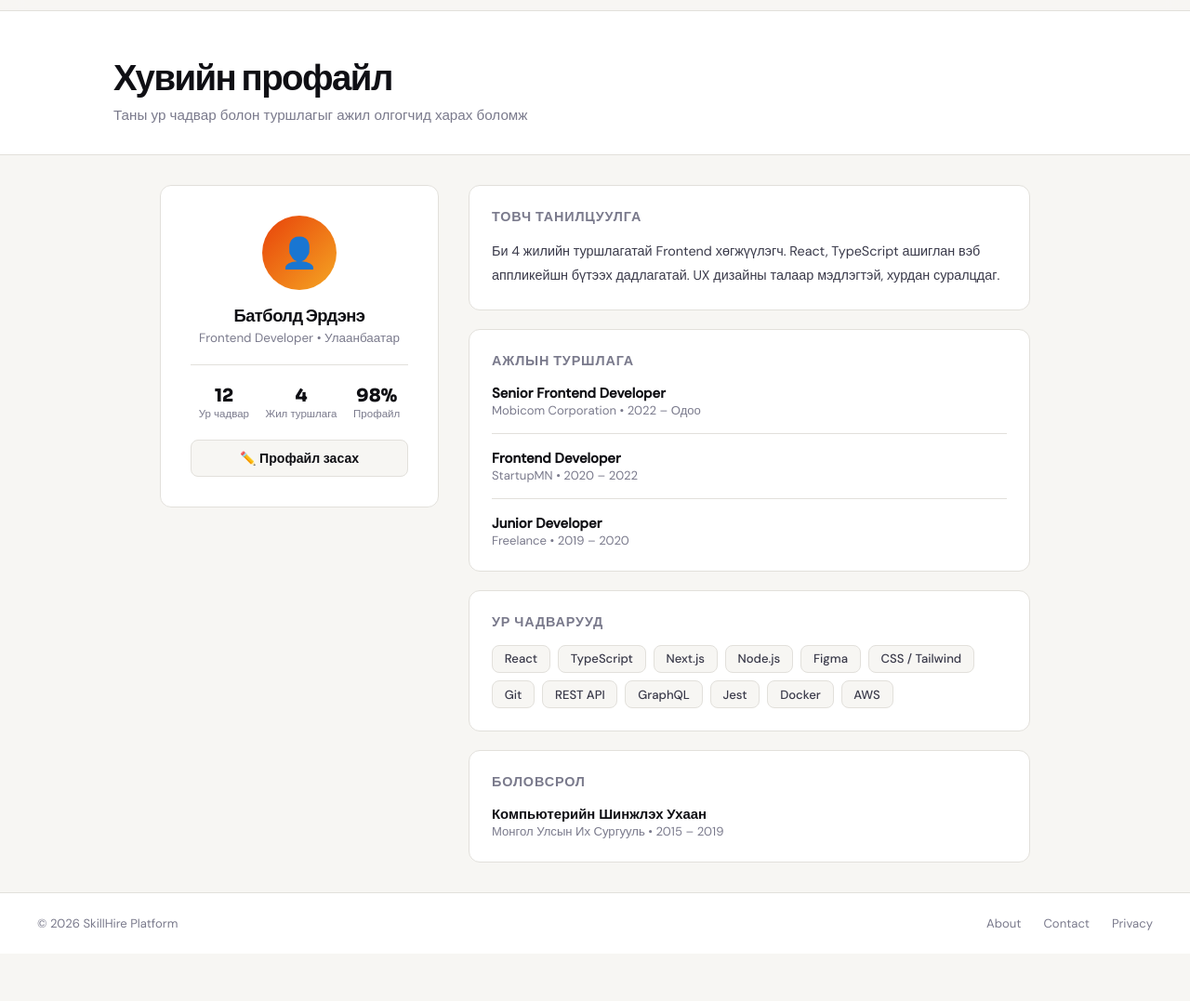
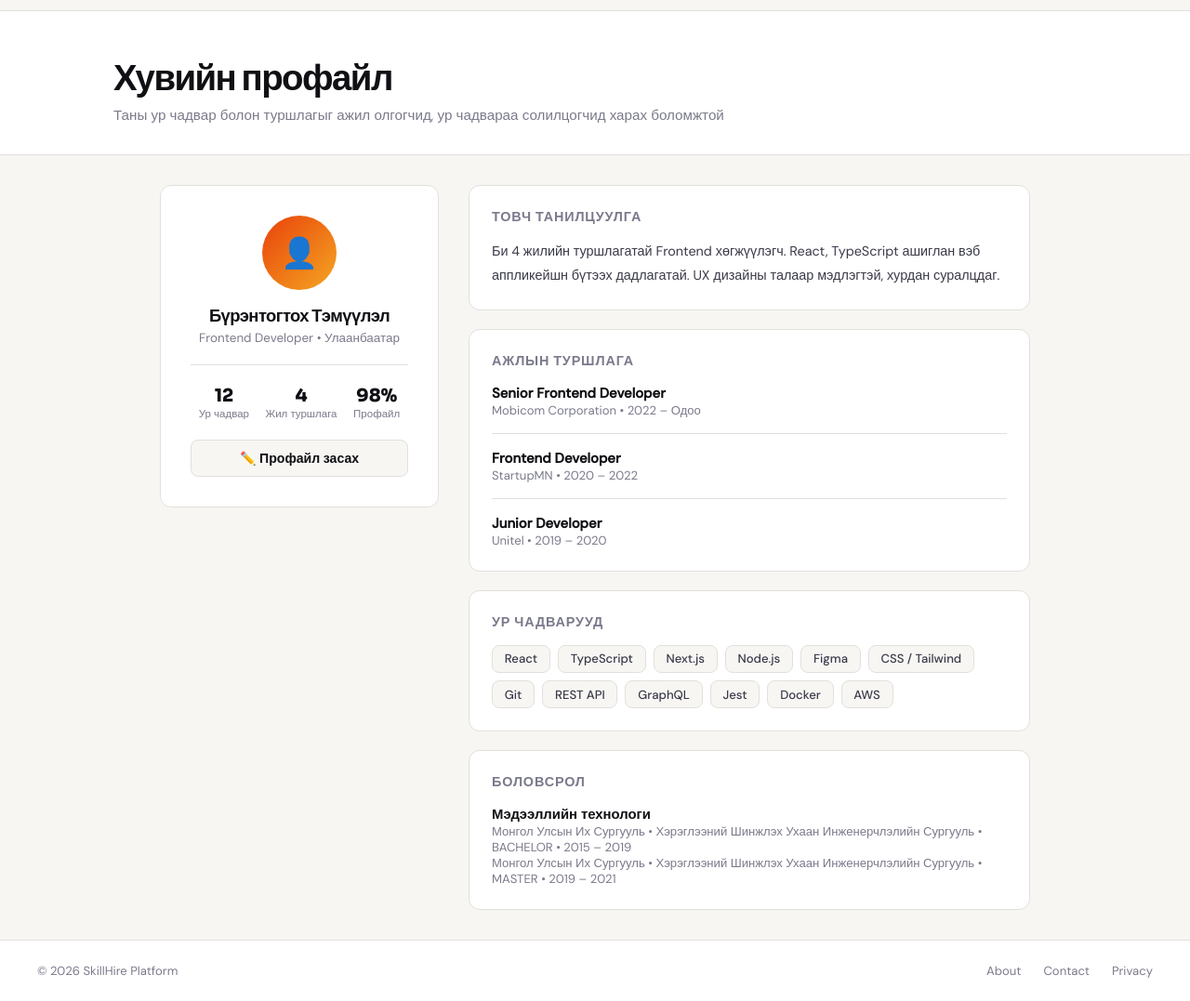
Before and after one commit to Temuulel0401/Job_Skill_swap, a plain HTML site: page Client/public/profile.html in a window 1280 px wide. Shown: the part 52-1129 px from the top of the page at 93% size. Before the commit the page ends 1078 px from the top, so only its background shows below. Drawn offline with Linux system fonts and the light colour scheme.

Commit message:
Heden ym nemev

```diff
--- a/Client/public/profile.html
+++ b/Client/public/profile.html
@@ -25,7 +25,7 @@
 <div class="page-hero">
   <div class="container">
     <h1>Хувийн профайл</h1>
-    <p>Таны ур чадвар болон туршлагыг ажил олгогчид харах боломж</p>
+    <p>Таны ур чадвар болон туршлагыг ажил олгогчид, ур чадвараа солилцогчид харах боломжтой</p>
   </div>
 </div>
 
@@ -33,7 +33,7 @@
   <!-- SIDEBAR -->
   <aside class="profile-card">
     <div class="profile-avatar">👤</div>
-    <div class="profile-name">Батболд Эрдэнэ</div>
+    <div class="profile-name">Бүрэнтогтох Тэмүүлэл</div>
     <div class="profile-title">Frontend Developer • Улаанбаатар</div>
     <div class="profile-stats">
       <div>
@@ -74,7 +74,7 @@
       </div>
       <div class="exp-item">
         <div class="exp-title">Junior Developer</div>
-        <div class="exp-company">Freelance • 2019 – 2020</div>
+        <div class="exp-company">Unitel • 2019 – 2020</div>
       </div>
     </div>
 
@@ -99,8 +99,9 @@
     <div class="section-card">
       <h3>Боловсрол</h3>
       <div class="exp-item">
-        <div class="exp-title">Компьютерийн Шинжлэх Ухаан</div>
-        <div class="exp-company">Монгол Улсын Их Сургууль • 2015 – 2019</div>
+        <div class="exp-title">Мэдээллийн технологи</div>
+        <div class="exp-company">Монгол Улсын Их Сургууль • Хэрэглээний Шинжлэх Ухаан Инженерчлэлийн Сургууль • BACHELOR • 2015 – 2019</div>
+        <div class="exp-company">Монгол Улсын Их Сургууль • Хэрэглээний Шинжлэх Ухаан Инженерчлэлийн Сургууль • MASTER • 2019 – 2021</div>
       </div>
     </div>
 
```
Also changed, not shown: Client/public/skills.html (+7 -1 lines).
